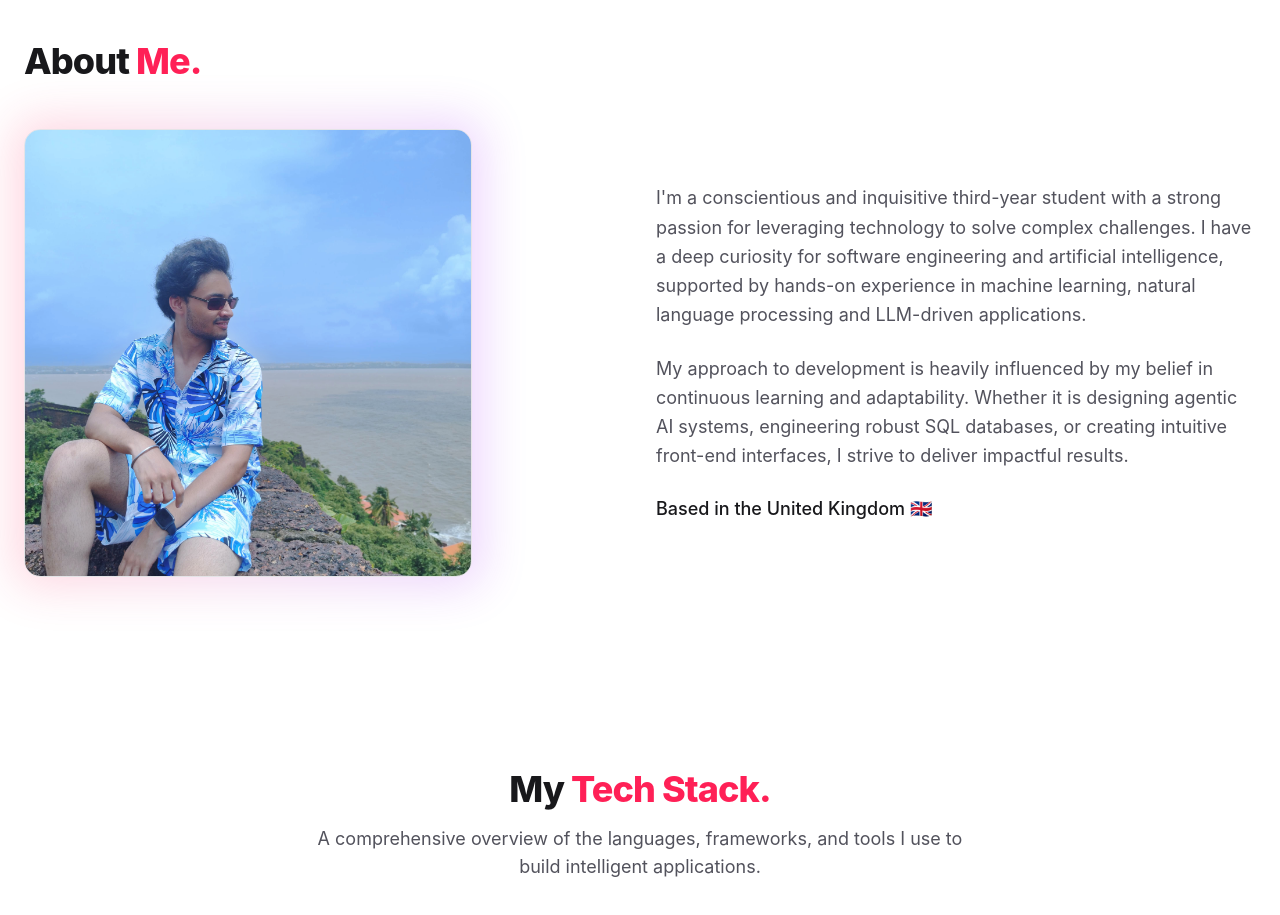
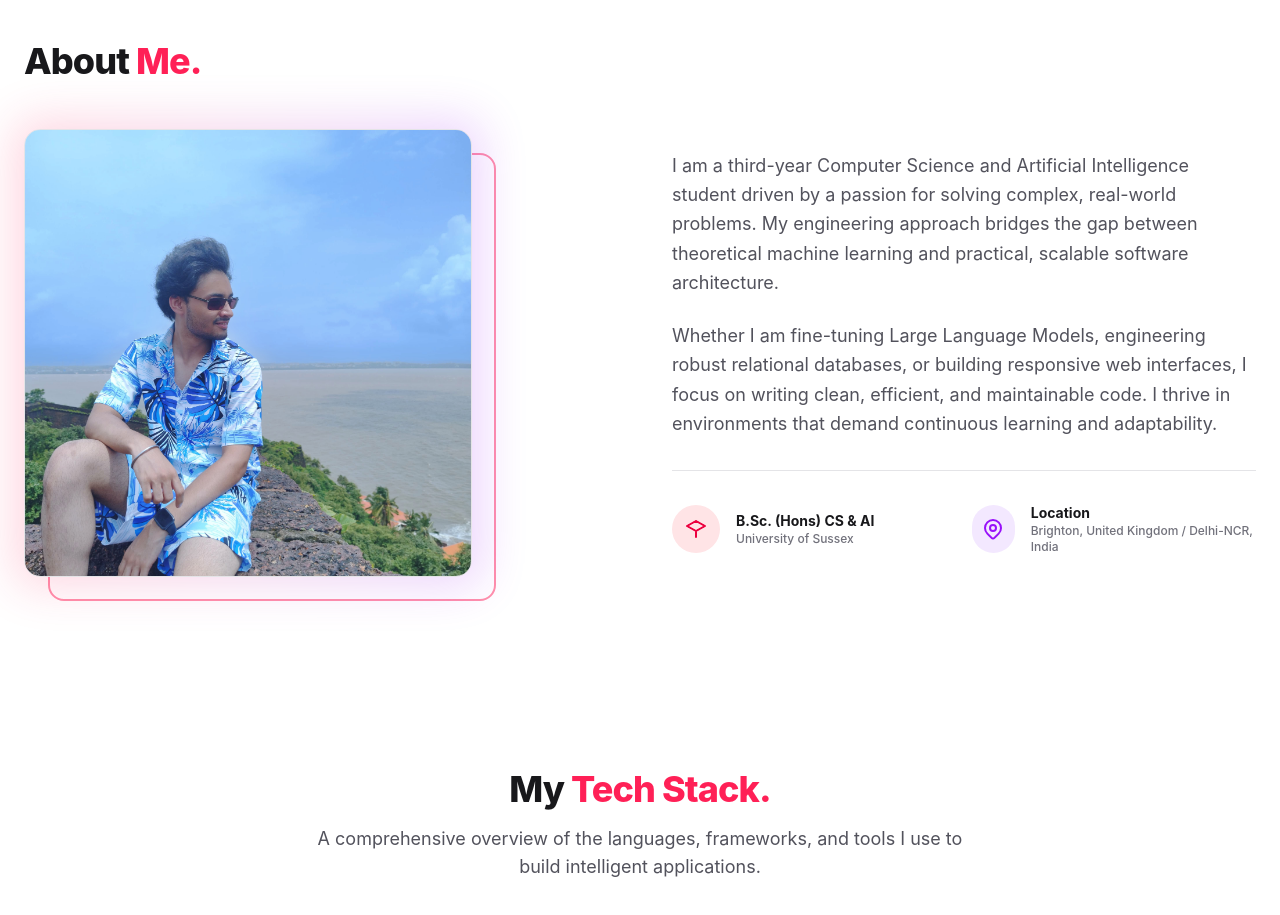
Before and after one commit to Gunbir-Walia/Personal-Portfolio-Website, a React (Vite) app in the folder portfolio-revamp/: page / in a window 1280 px wide. Shown: the part 800-1715 px from the top of the page. Built offline with nearby package versions, Linux system fonts and the light colour scheme.

Commit message:
Updated the About section

```diff
--- a/portfolio-revamp/src/components/About.jsx
+++ b/portfolio-revamp/src/components/About.jsx
@@ -9,34 +9,72 @@ export default function About() {
                 </h2>
             </FadeIn>
 
-            <div className="grid items-center gap-12 lg:grid-cols-2 lg:gap-8">
+            <div className="grid items-center gap-12 lg:grid-cols-2 lg:gap-16">
 
-                {/* Left Column: Image */}
+                {/* Left Column: Image with Offset Frame and Glow */}
                 <FadeIn direction="right" delay={0.2}>
                     <div className="relative mx-auto max-w-md lg:mx-0">
+                        {/* Geometric offset frame for depth (hidden on very small screens) */}
+                        <div className="absolute -bottom-6 -right-6 hidden h-full w-full rounded-2xl border-2 border-rose-500/50 dark:border-rose-500/30 sm:block"></div>
+
+                        {/* Ambient Glow */}
                         <div className="absolute -inset-2 rounded-2xl bg-gradient-to-r from-rose-500 to-purple-600 opacity-20 blur-xl dark:opacity-40"></div>
-                        <div className="relative aspect-square overflow-hidden rounded-2xl border border-zinc-200 bg-zinc-100 dark:border-zinc-800 dark:bg-zinc-900">
+
+                        <div className="relative z-10 aspect-square overflow-hidden rounded-2xl border border-zinc-200 bg-zinc-100 dark:border-zinc-800 dark:bg-zinc-900">
                             <img
                                 src="/images/Gunbir.jpg"
                                 alt="Gunbir Walia"
-                                className="h-full w-full object-cover transition-transform duration-500 hover:scale-105"
+                                className="h-full w-full object-cover transition-transform duration-700 hover:scale-105"
                             />
                         </div>
                     </div>
                 </FadeIn>
 
-                {/* Right Column: Bio Text */}
+                {/* Right Column: Bio Text & Quick Facts */}
                 <FadeIn direction="left" delay={0.4}>
                     <div className="flex flex-col justify-center">
-                        <p className="mb-6 text-lg leading-relaxed text-zinc-600 dark:text-zinc-400">
-                            I'm a conscientious and inquisitive third-year student with a strong passion for leveraging technology to solve complex challenges. I have a deep curiosity for software engineering and artificial intelligence, supported by hands-on experience in machine learning, natural language processing and LLM-driven applications.
-                        </p>
-                        <p className="mb-6 text-lg leading-relaxed text-zinc-600 dark:text-zinc-400">
-                            My approach to development is heavily influenced by my belief in continuous learning and adaptability. Whether it is designing agentic AI systems, engineering robust SQL databases, or creating intuitive front-end interfaces, I strive to deliver impactful results.
-                        </p>
-                        <p className="text-lg font-medium text-zinc-900 dark:text-zinc-200">
-                            Based in the United Kingdom 🇬🇧
-                        </p>
+
+                        <div className="mb-8 space-y-6 text-lg leading-relaxed text-zinc-600 dark:text-zinc-400">
+                            <p>
+                                I am a third-year Computer Science and Artificial Intelligence student driven by a passion for solving complex, real-world problems. My engineering approach bridges the gap between theoretical machine learning and practical, scalable software architecture.
+                            </p>
+                            <p>
+                                Whether I am fine-tuning Large Language Models, engineering robust relational databases, or building responsive web interfaces, I focus on writing clean, efficient, and maintainable code. I thrive in environments that demand continuous learning and adaptability.
+                            </p>
+                        </div>
+
+                        {/* Quick Facts Badges */}
+                        <div className="grid grid-cols-1 gap-4 border-t border-zinc-200 pt-8 dark:border-zinc-800 sm:grid-cols-2">
+
+                            <div className="flex items-center gap-4">
+                                <div className="flex h-12 w-12 items-center justify-center rounded-full bg-rose-100 text-rose-600 dark:bg-rose-500/20 dark:text-rose-400">
+                                    <svg className="h-6 w-6" fill="none" viewBox="0 0 24 24" stroke="currentColor">
+                                        <path d="M12 14l9-5-9-5-9 5 9 5z" />
+                                        <path d="M12 14l9-5-9-5-9 5 9 5z" />
+                                        <path strokeLinecap="round" strokeLinejoin="round" strokeWidth="2" d="M12 14l9-5-9-5-9 5 9 5zm0 0v6" />
+                                    </svg>
+                                </div>
+                                <div>
+                                    <p className="text-sm font-bold text-zinc-900 dark:text-zinc-100">B.Sc. (Hons) CS & AI</p>
+                                    <p className="text-xs font-medium text-zinc-500 dark:text-zinc-400">University of Sussex</p>
+                                </div>
+                            </div>
+
+                            <div className="flex items-center gap-4">
+                                <div className="flex h-12 w-12 items-center justify-center rounded-full bg-purple-100 text-purple-600 dark:bg-purple-500/20 dark:text-purple-400">
+                                    <svg className="h-6 w-6" fill="none" viewBox="0 0 24 24" stroke="currentColor">
+                                        <path strokeLinecap="round" strokeLinejoin="round" strokeWidth="2" d="M17.657 16.657L13.414 20.9a1.998 1.998 0 01-2.827 0l-4.243-4.243a8 8 0 1111.314 0z" />
+                                        <path strokeLinecap="round" strokeLinejoin="round" strokeWidth="2" d="M15 11a3 3 0 11-6 0 3 3 0 016 0z" />
+                                    </svg>
+                                </div>
+                                <div>
+                                    <p className="text-sm font-bold text-zinc-900 dark:text-zinc-100">Location</p>
+                                    <p className="text-xs font-medium text-zinc-500 dark:text-zinc-400">Brighton, United Kingdom / Delhi-NCR, India</p>
+                                </div>
+                            </div>
+
+                        </div>
+
                     </div>
                 </FadeIn>
 
```
